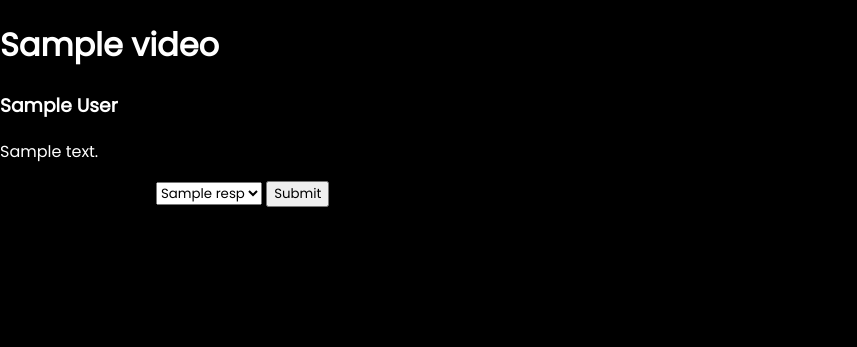
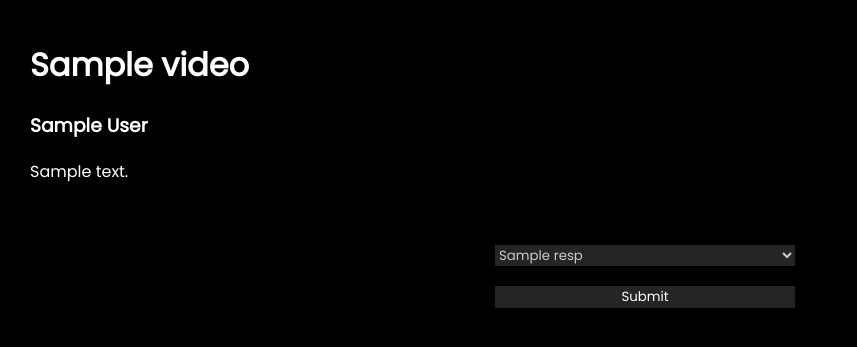
Before and after one commit to StuxADMN/Stux, a Python web app: template templates/add_video.html in a window 1280 px wide. Shown: the part 70-417 px from the top of the page, without its empty margins (0-857 px from the left). Run offline with Jinja, Linux system fonts and the light colour scheme; the template is opened without the code that fills it: most values are stand-ins (such as "Sample title", 1, 10 or a date in 2020).

Commit message:
style changes

```diff
--- a/static/main.css
+++ b/static/main.css
@@ -4,6 +4,7 @@
     font-family: 'Poppins', sans-serif;
     user-select: none;
     text-decoration: none;
+    outline: none;
 }
 
 body {
@@ -20,6 +21,11 @@
     justify-content: space-between;
     align-items: center;
     display: flex;
+}
+
+main {
+    padding: 10px;
+    padding-left: 20px;
 }
 
 .stux_logo {
@@ -51,3 +57,27 @@
 .site_icons {
     height: 50px;
 }
+
+.add_youtube_form {
+
+    padding: 10px;
+}
+
+#submit_button {
+    cursor: pointer;
+    color: white;
+}
+
+.youtube_add_form_element {
+    color: #CCCCCC;
+    display: flex;
+    align-items: center;
+    justify-self: center;
+    box-sizing: border-box;
+    background-color: #252525;
+    border-style: none;
+    width: 300px;
+    margin: auto;
+    margin-top: 20px;
+    margin-bottom: 20px;
+}
```
